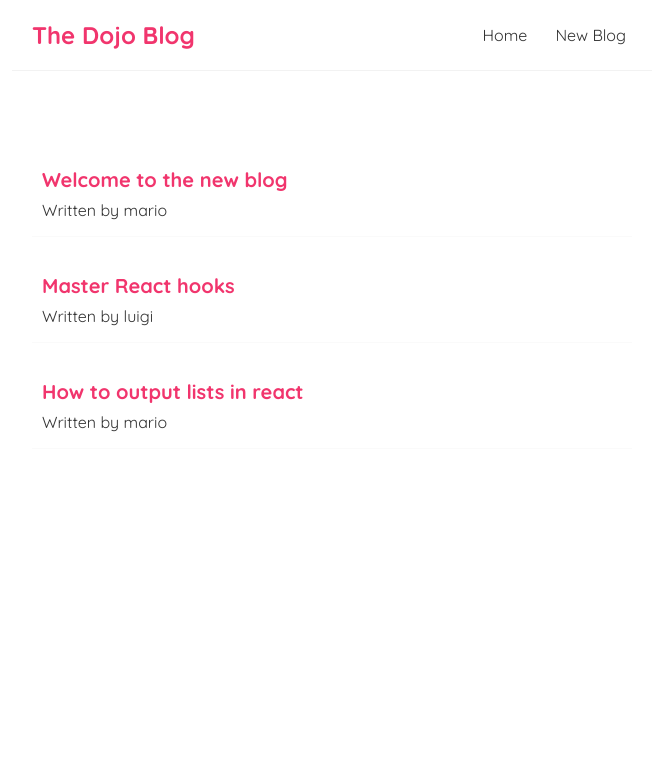
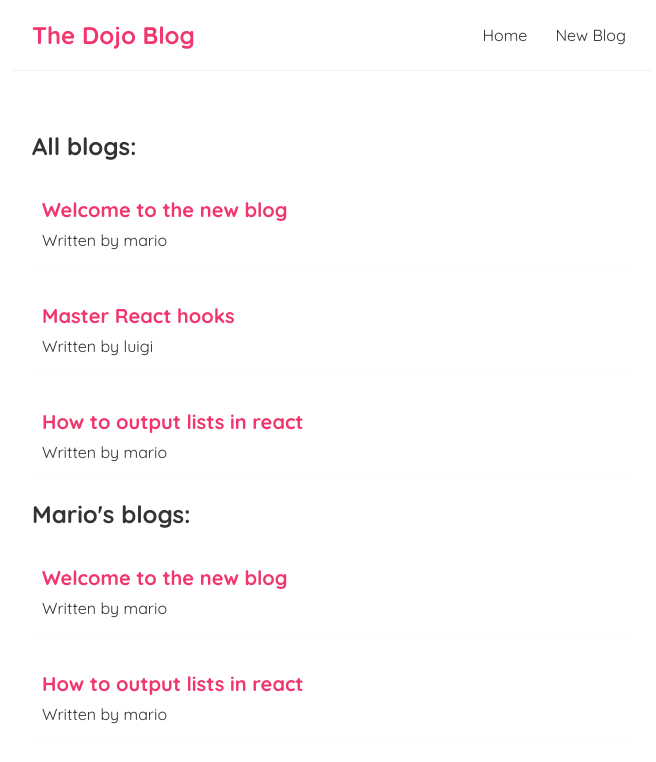
Before and after one commit to VisheshSingh/ninjadojo, a React (Create React App) app: page / in a window 1280 px wide. Shown: the top 762 px of the page, without its empty margins (308-964 px from the left). Built offline with nearby package versions, Linux system fonts and the light colour scheme.

Commit message:
props + resusable components

```diff
--- /dev/null
+++ b/src/components/BlogList.js
@@ -0,0 +1,17 @@
+import React from 'react';
+
+const BlogList = ({ blogs, title }) => {
+  return (
+    <div>
+      <h2>{title}:</h2>
+      {blogs.map((blog) => (
+        <div className='blog-preview' key={blog.id}>
+          <h2>{blog.title}</h2>
+          <p>Written by {blog.author}</p>
+        </div>
+      ))}
+    </div>
+  );
+};
+
+export default BlogList;
--- a/src/components/Home.js
+++ b/src/components/Home.js
@@ -1,4 +1,5 @@
 import React, { useState } from 'react';
+import BlogList from './BlogList';
 
 const Home = () => {
   const [blogs, setBlogs] = useState([
@@ -24,12 +25,11 @@
 
   return (
     <div className='home'>
-      {blogs.map((blog) => (
-        <div className='blog-preview' key={blog.id}>
-          <h2>{blog.title}</h2>
-          <p>Written by {blog.author}</p>
-        </div>
-      ))}
+      <BlogList blogs={blogs} title='All blogs' />
+      <BlogList
+        blogs={blogs.filter((blog) => blog.author === 'mario')}
+        title="Mario's blogs"
+      />
     </div>
   );
 };
```
Also changed, not shown: 1 other file (tests, documents, lock files or other folders).
